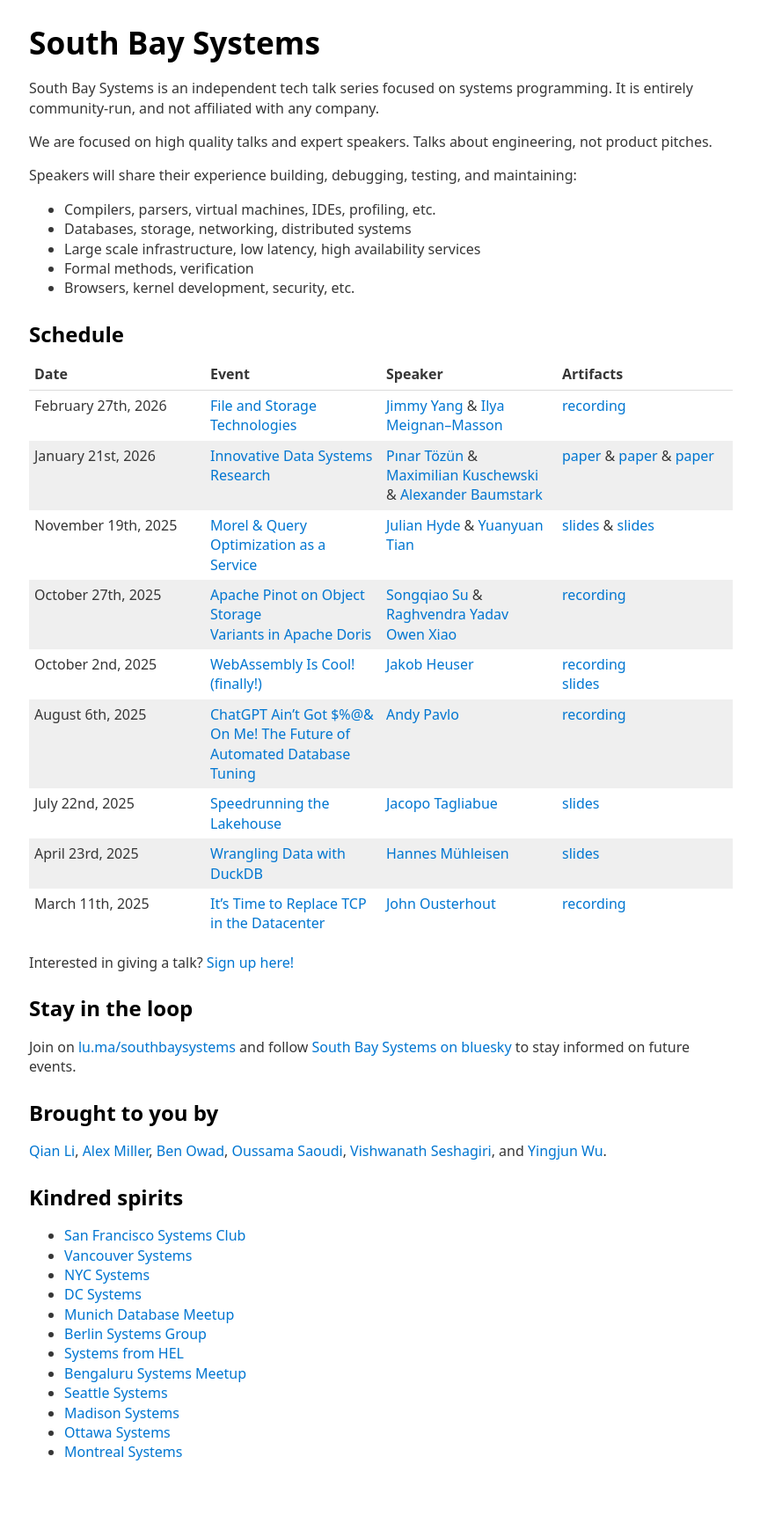
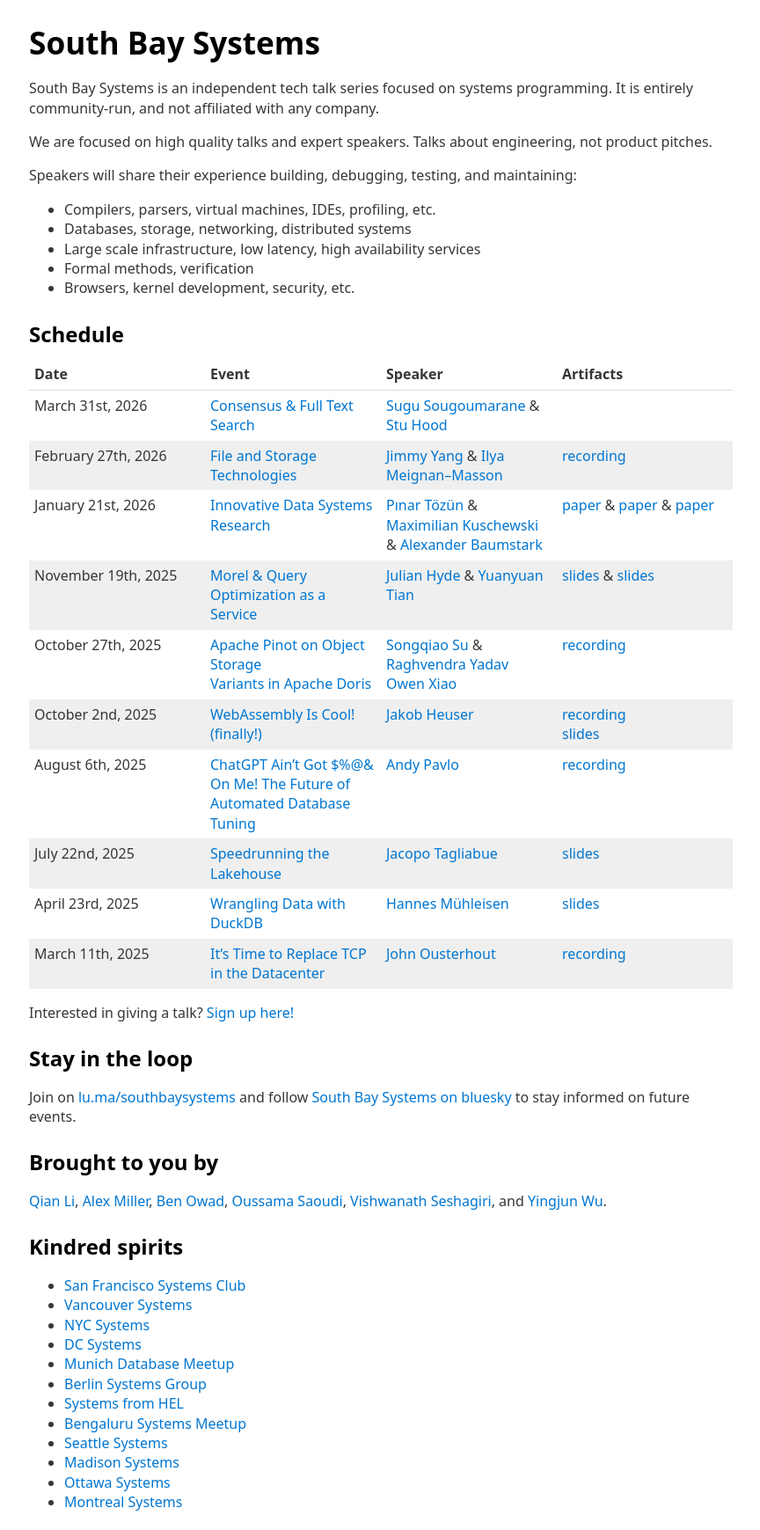
Before and after one commit to thisismiller/southbaysystems.xyz, a Jekyll site: the page built from index.markdown, in a window 1280 px wide. Shown: the whole page at 88% size, without its empty margins (207-1071 px from the left). Built offline with Jekyll 4.4.1, drawn with Linux system fonts in a browser that asks for light colours; before the commit the page ends 1682 px from its top, so only the background shows below that.

Commit message:
Add March talk

```diff
--- a/index.markdown
+++ b/index.markdown
@@ -21,6 +21,7 @@
 
 | Date | Event | Speaker | Artifacts |
 | --- | --- | --- | --- |
+| March 31st, 2026 | [Consensus & Full Text Search](https://luma.com/2g3exvjw) | [Sugu Sougoumarane](https://sougou.io/about/) & [Stu Hood](https://www.linkedin.com/in/stu-hood-6b65633/) | |
 | February 27th, 2026 | [File and Storage Technologies](https://luma.com/oqu0l8st) | [Jimmy Yang](https://www.linkedin.com/in/jimmy-yang-6a7a0b12/) & [Ilya Meignan--Masson](https://ilya-meignan--masson.me/) | [recording](https://www.youtube.com/watch?v=8j1Dqi2M_pI) |
 | January 21st, 2026 | [Innovative Data Systems Research](https://luma.com/8a54z94d) | [Pınar Tözün](https://www.pinartozun.com/) & [Maximilian Kuschewski](https://www.cs.cit.tum.de/dis/team/maximilian-kuschewski/) & [Alexander Baumstark](https://www.linkedin.com/in/alexander-baumstark-abc123/) | [paper](https://vldb.org/cidrdb/papers/2026/p6-houlborg.pdf) & [paper](https://www.cs.cit.tum.de/fileadmin/w00cfj/dis/papers/umami.pdf) & [paper](https://vldb.org/cidrdb/papers/2026/p24-baumstark.pdf) |
 | November 19th, 2025 | [Morel & Query Optimization as a Service](https://luma.com/xygolo9c) | [Julian Hyde](https://www.linkedin.com/in/julianhyde) & [Yuanyuan Tian](https://humming80.github.io/) | [slides](/files/Morel.pdf) & [slides](/files/QueryOptimizationAsAService.pdf) |
```
